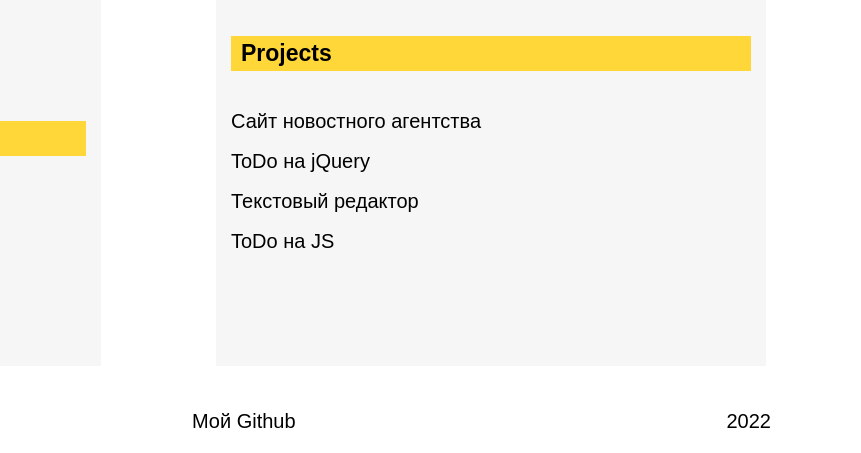
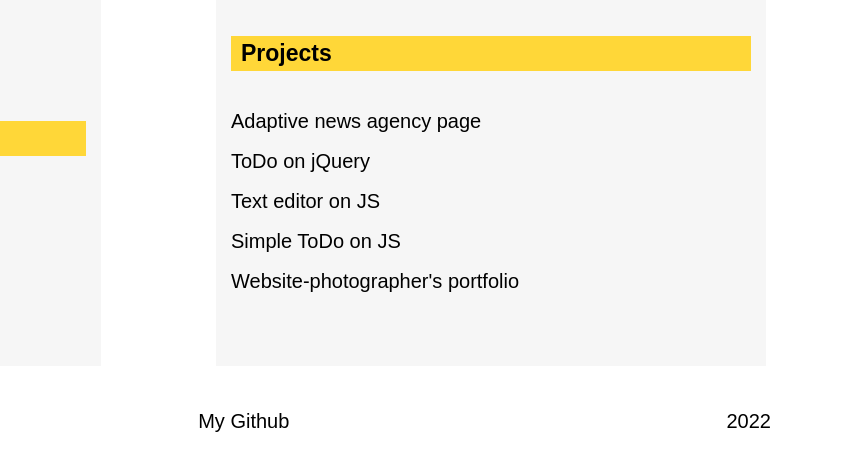
Before and after one commit to Altha250/rsschool-cv, a plain HTML site: page index.html in a window 1280 px wide. Shown: the part 522-975 px from the top of the page, 419-1280 px from the left. Drawn offline with Linux system fonts and the light colour scheme.

Commit message:
fix: translated the names of the projects into English

```diff
--- a/index.html
+++ b/index.html
@@ -1,11 +1,11 @@
 <!DOCTYPE html>
-<html lang="ru">
+<html lang="en">
 <head>
   <meta charset="UTF-8">
   <meta http-equiv="X-UA-Compatible" content="IE=edge">
   <meta name="viewport" content="width=device-width, initial-scale=1.0">
   <title>CV</title>
-  <link rel="icon" href="assets/img/favicon.ico">
+  <link rel="shortcut icon" href="favicon.ico">
   <link rel="stylesheet" href="style.css">
 </head>
 <body>
@@ -63,22 +63,27 @@
               <ul>
                 <li>
                   <a href="https://github.com/Altha250/simple-site">
-                    Сайт новостного агентства
+                    Adaptive news agency page
                   </a>
                 </li>
                 <li>
                   <a href="https://github.com/Altha250/simple-todo-jQuery-">
-                    ToDo на jQuery
+                    ToDo on jQuery
                   </a>
                 </li>
                 <li>
                   <a href="https://github.com/Altha250/text-editor">
-                    Текстовый редактор
+                    Text editor on JS
                   </a>
                 </li>
                 <li>
                   <a href="https://github.com/Altha250/simple-todo">
-                    ToDo на JS
+                    Simple ToDo on JS
+                  </a>
+                </li>
+                <li>
+                  <a href="https://rolling-scopes-school.github.io/altha250-JSFEPRESCHOOL/portfolio/">
+                    Website-photographer's portfolio
                   </a>
                 </li>
               </ul>
@@ -93,7 +98,7 @@
           <a href="https://rs.school/js/">
             <img src="../assets/img/rs_school_js.svg" alt="logo icon">
           </a>
-          <a href="https://github.com/altha250">Мой Github</a>
+          <a href="https://github.com/altha250">My Github</a>
           <p>2022</p>
         </div>
       </div>
```
Also changed, not shown: favicon.ico (added).
